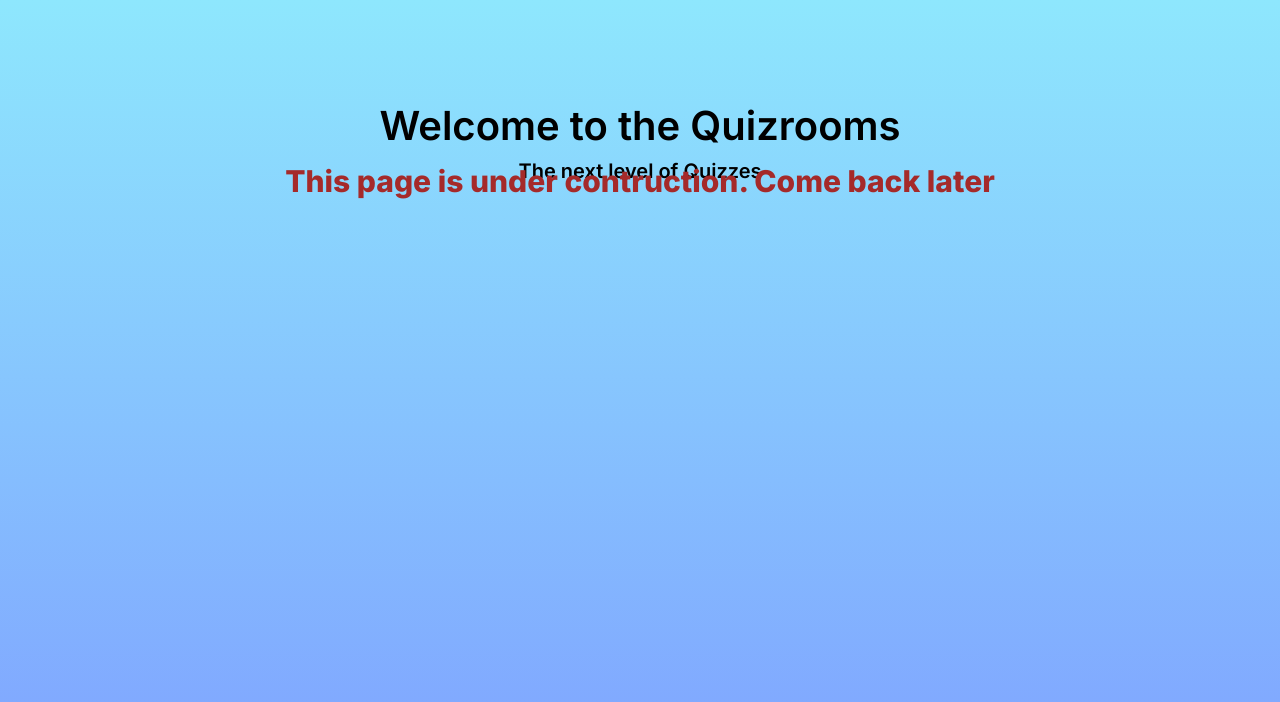
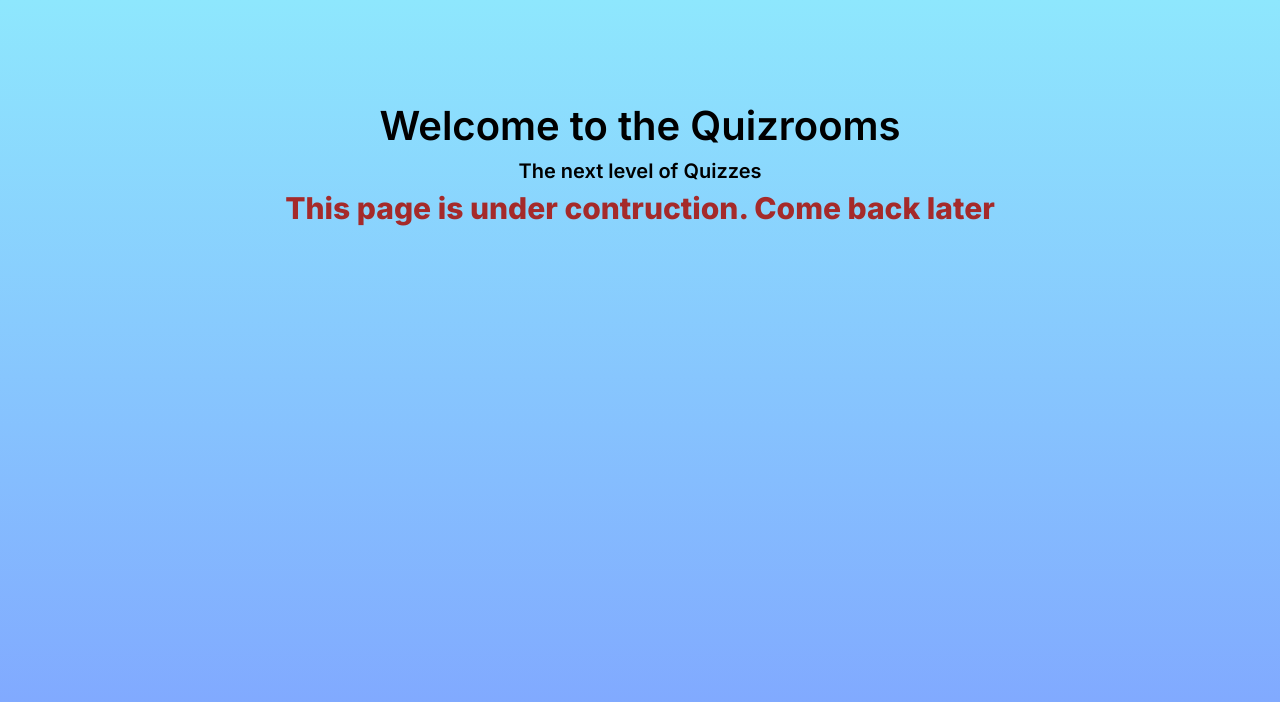
Before and after one commit to Lucas-Code27/Quizrooms, a Next.js app: page / in a window 1280 px wide. Shown: the top 702 px of the page. Built offline with nearby package versions, Linux system fonts and the light colour scheme.

Commit message:
Speed insights

```diff
--- a/src/app/globals.css
+++ b/src/app/globals.css
@@ -17,7 +17,6 @@
 .Content {
   margin-top: 0px;
   padding-top: 0px;
-  position: relative; bottom:500px;
 }
 .building {
   font-size: 30px;
--- a/src/app/layout.tsx
+++ b/src/app/layout.tsx
@@ -1,5 +1,6 @@
 import type { Metadata } from "next";
 import { Inter } from "next/font/google";
+import { SpeedInsights } from "@vercel/speed-insights/next";
 import "./globals.css";
 
 const inter = Inter({ subsets: ["latin"] });
--- a/src/app/page.tsx
+++ b/src/app/page.tsx
@@ -4,9 +4,9 @@
       <div>
         <h1 className="Header">Welcome to the Quizrooms</h1>
         <h6 className="SubHeader">The next level of Quizzes</h6>
-      </div>
-      <div className="Content">
-      <h2 className="building">This page is under contruction. Come back later</h2>
+        <div className="Content">
+          <h2 className="building">This page is under contruction. Come back later</h2>
+        </div>
       </div>
     </main>
   );
```
Also changed, not shown: package.json (+6 -5 lines), 1 other file (tests, documents, lock files or other folders).
